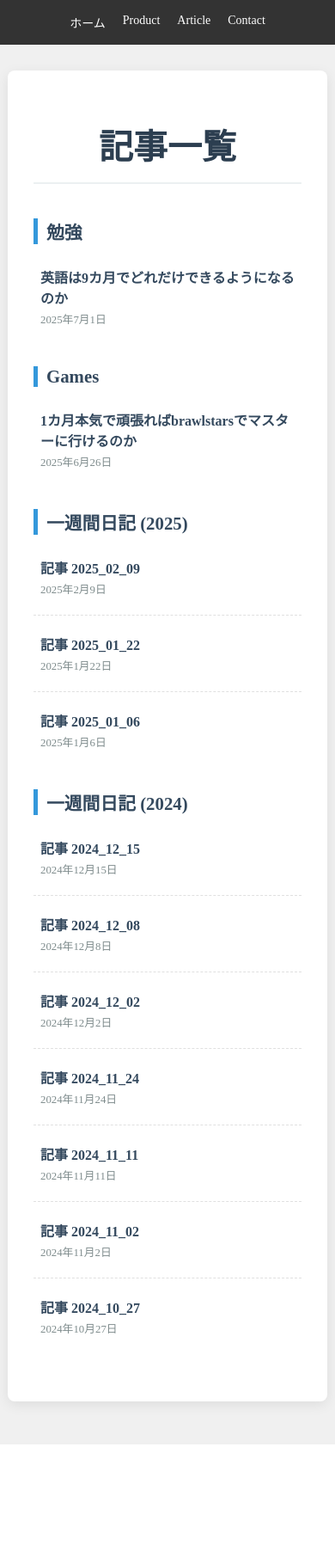
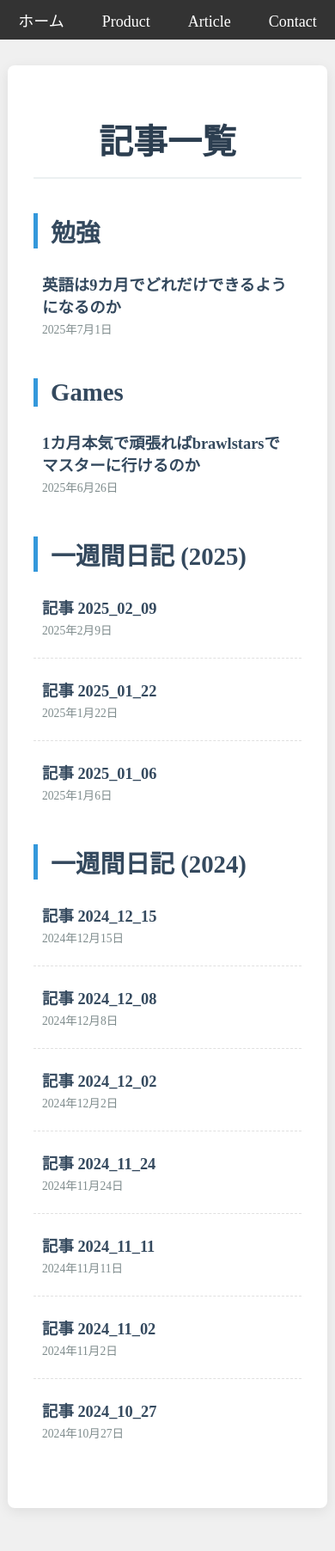
Before and after one commit to a1234441/new_site, a PHP site: page /indexs/dairy_host.html in a window 390 px wide. Shown: the whole page at 86% size. Before the commit the page ends 1680 px from the top, so only its background shows below. Run offline with PHP 8.4, Linux system fonts and the light colour scheme.

Commit message:
Update style.css

```diff
--- a/indexs/style.css
+++ b/indexs/style.css
@@ -252,47 +252,48 @@ details details details {
 }
 
 /* --- レスポンシブ対応の追加 --- */
+/*
 @media (max-width: 768px) {
     .container {
-        width: 95%; /* スマホでは幅を広く使う */
+        width: 95%;
         padding: 20px;
         margin-top: 20px;
         margin-bottom: 30px;
     }
 
-    .container h1 { /* container内のh1に適用されるようにセレクタを変更 */
-        font-size: 2em; /* スマホではタイトルを少し小さく */
+    .container h1 {
+        font-size: 2em;
         margin-bottom: 30px;
     }
 
     .article-category h2 {
-        font-size: 1.5em; /* カテゴリー見出しを調整 */
+        font-size: 1.5em;
         padding-left: 10px;
     }
 
     .article-list a {
-        padding: 6px 8px; /* スマホではリンクのパディングを調整 */
+        padding: 6px 8px;
     }
 
     .article-title {
-        font-size: 1.05em; /* スマホでは記事タイトルを少し小さく */
+        font-size: 1.05em;
     }
 
     .article-meta {
-        font-size: 0.8em; /* スマホではメタ情報を少し小さく */
+        font-size: 0.8em;
     }
 
-    /* ナビゲーションのスマホ対応 */
+
     nav {
         padding: 10px 0;
-        display: flex; /* flexboxを追加して、アイテムを横並びにする */
-        flex-wrap: wrap; /* リンクが入りきらない場合、自動で折り返す */
-        justify-content: center; /* 中央寄せ */
+        display: flex;
+        flex-wrap: wrap;
+        justify-content: center;
     }
     nav a {
-        font-size: 15px; /* スマホではナビリンクを小さく */
+        font-size: 15px;
         padding: 8px 12px;
-        /* display: block; を削除し、flexboxで横並びを維持 */
+
     }
 }
 
@@ -301,7 +302,7 @@ details details details {
         padding: 15px;
     }
 
-    .container h1 { /* container内のh1に適用されるようにセレクタを変更 */
+    .container h1 {
         font-size: 1.8em;
     }
 
@@ -317,4 +318,4 @@ details details details {
     .article-title {
         font-size: 1em;
     }
-}
+}*/
```
